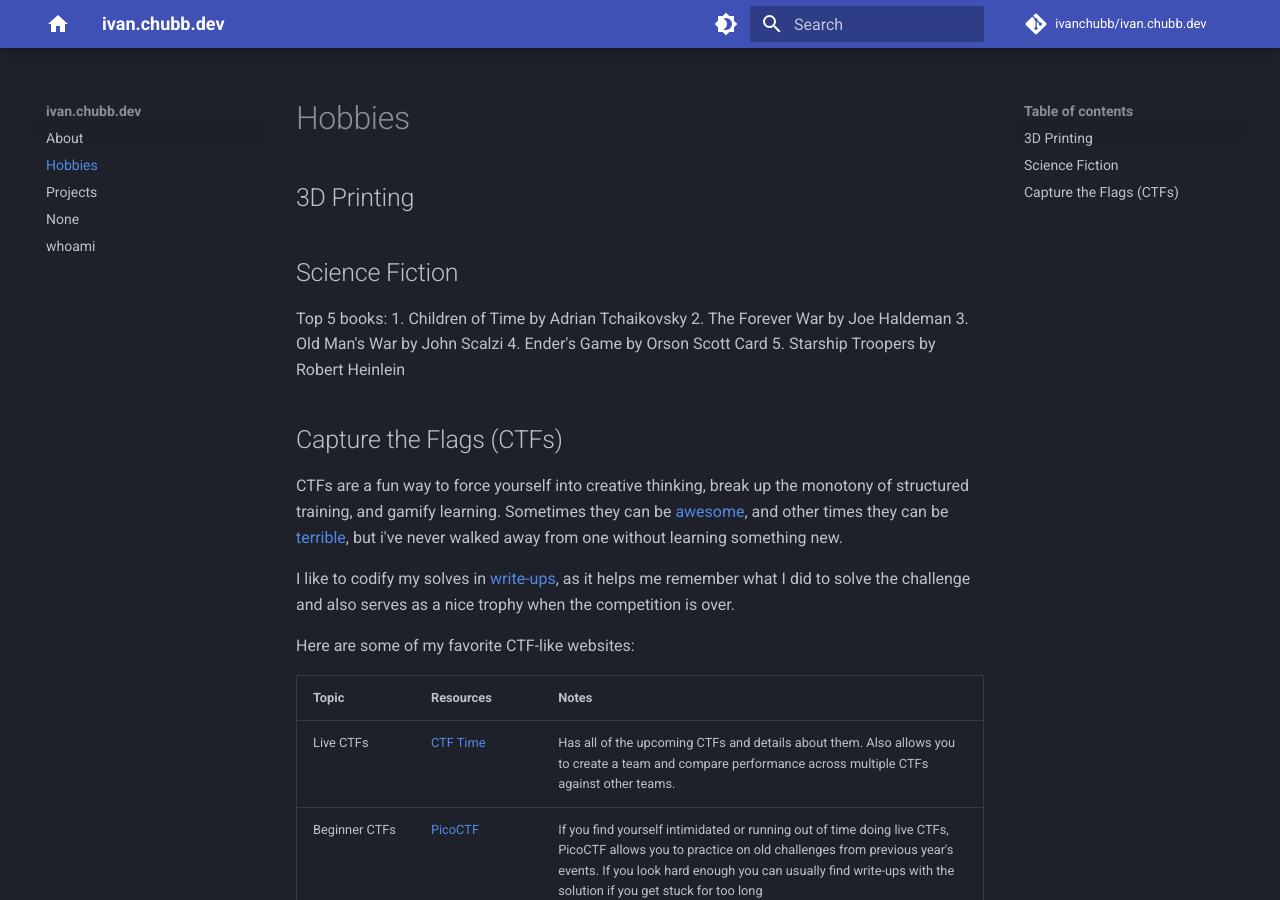
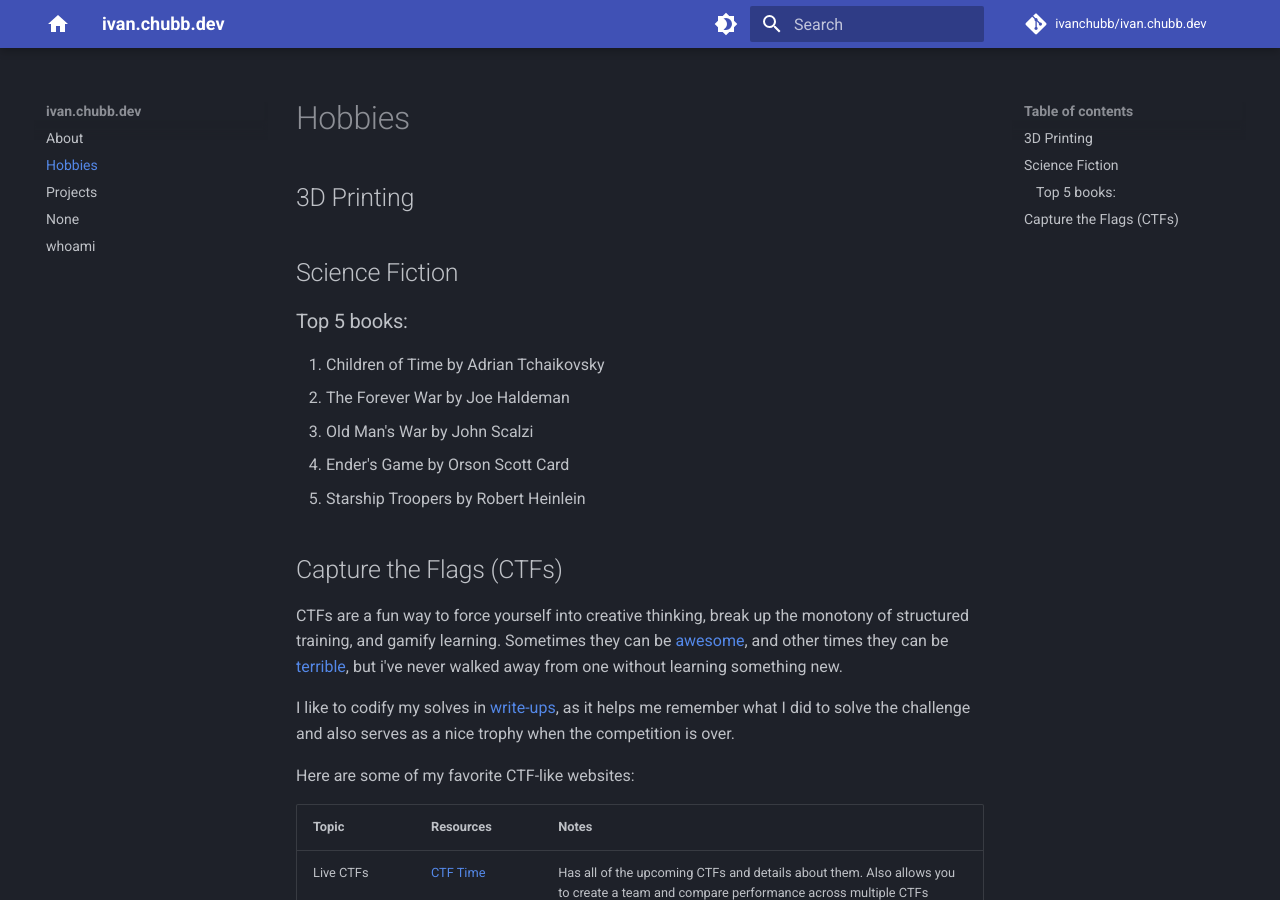
Before and after one commit to ivanchubb/ivan.chubb.dev, an MkDocs documentation site: the page built from docs/hobbies.md, in a window 1280 px wide and 900 px high. Built offline with MkDocs 1.6.1 and Material for MkDocs 9.7.7, drawn with Linux system fonts in a browser that asks for light colours; comment, search, counter and statistics services are not loaded.

Commit message:
fix format

```diff
--- a/docs/hobbies.md
+++ b/docs/hobbies.md
@@ -4,7 +4,8 @@
 
 ## Science Fiction
 
-Top 5 books:
+### Top 5 books:
+
 1. Children of Time by Adrian Tchaikovsky
 2. The Forever War by Joe Haldeman
 3. Old Man's War by John Scalzi
```
